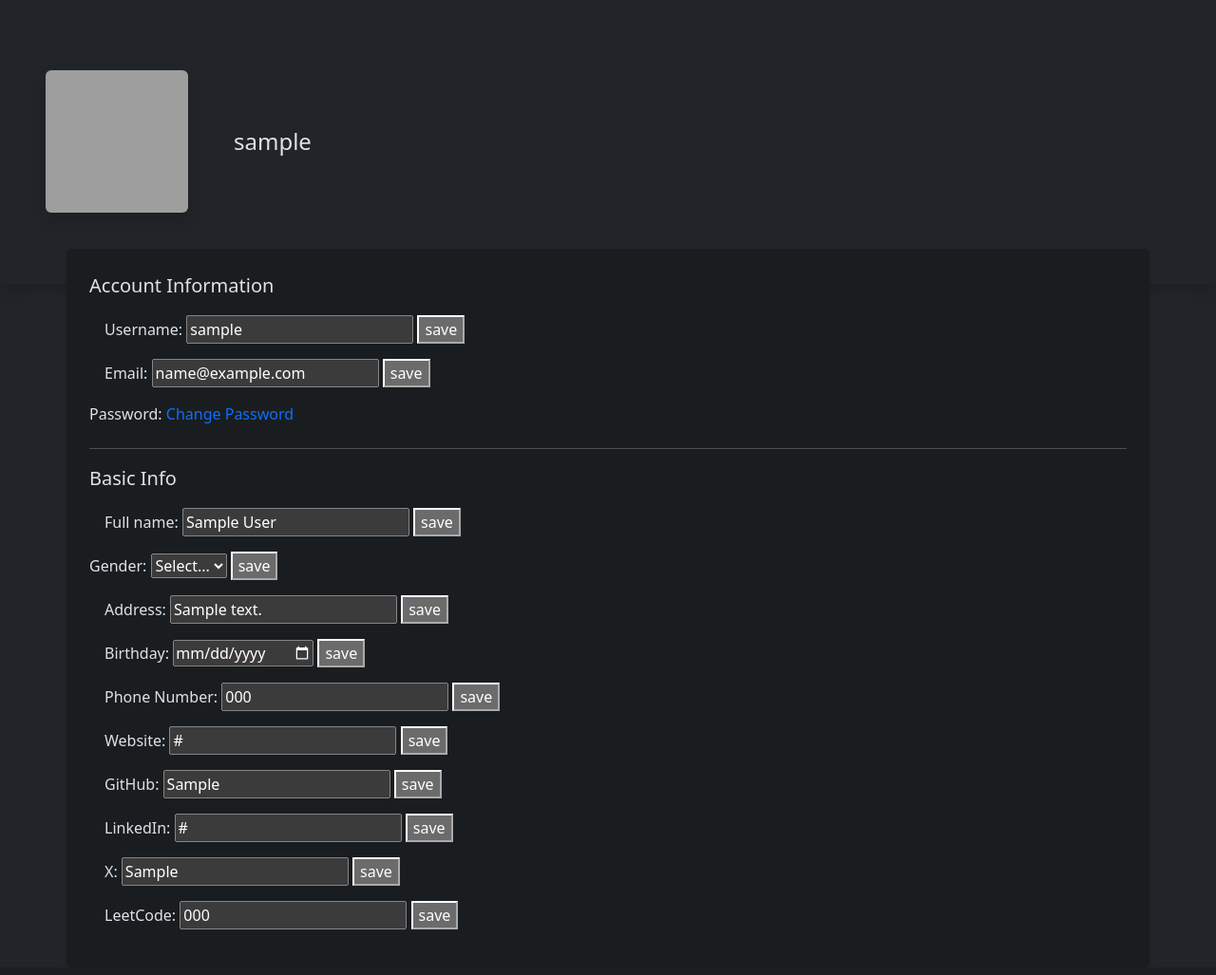
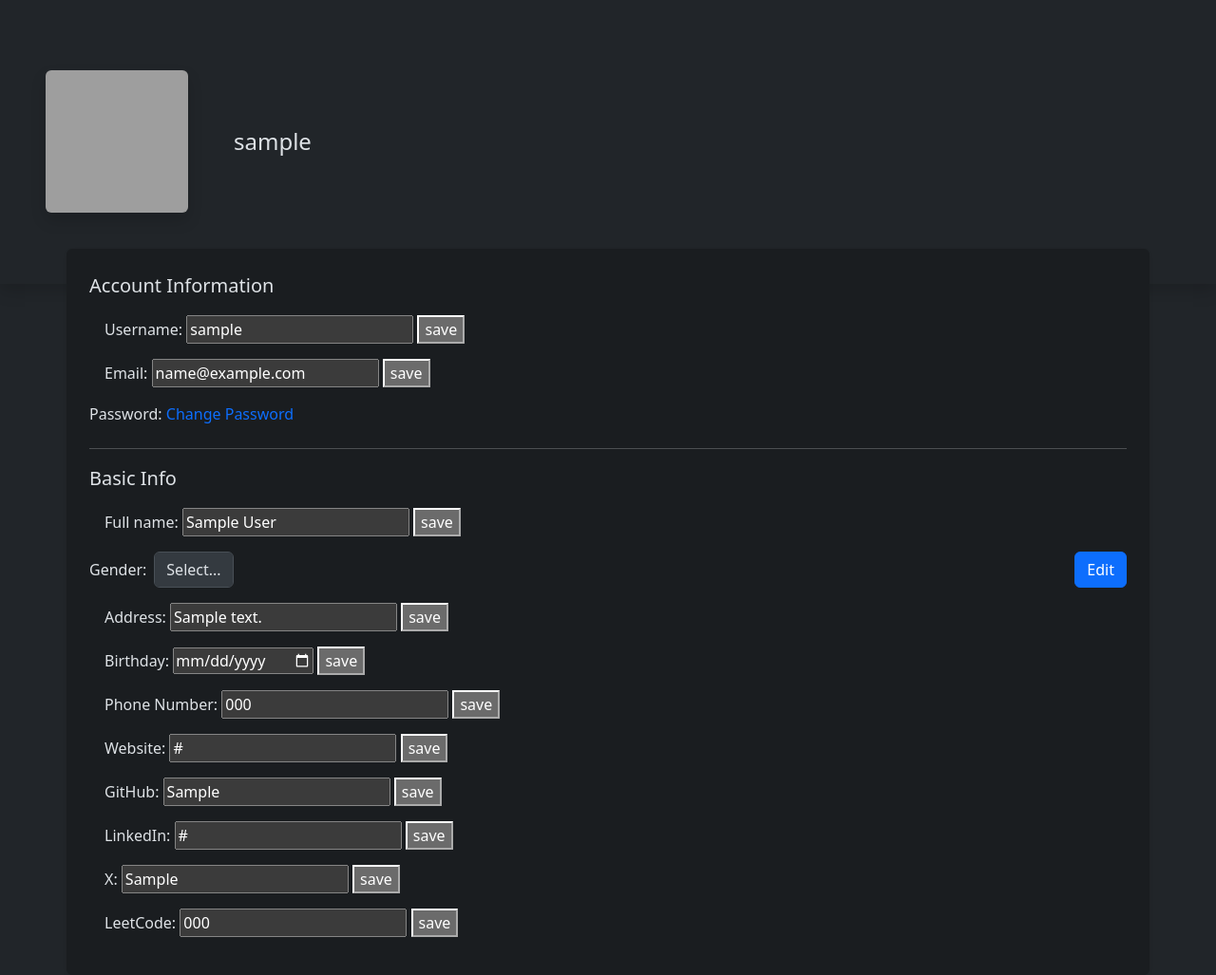
Before and after one commit to Ognjeniii/geeks-krug, a PHP site: page /edit in a window 1280 px wide. Shown: the part 57-1084 px from the top of the page at 95% size. Before the commit the page ends 1036 px from the top, so only its background shows below. Run offline with PHP 8.4, Linux system fonts and the light colour scheme; the visitor is signed in with stand-in values (Sample User, id 1); tables that the repository leaves empty or names only in its code hold one stand-in row (values such as "Sample post"); grey boxes are pictures that could not be loaded.

```diff
--- a/src/resources/views/user/edit_profile.php
+++ b/src/resources/views/user/edit_profile.php
@@ -85,16 +85,21 @@ $user = User::getUserById($user_id);
             </form>
         </div>
 
-        <!-- we need gender in db -->
-
-        <form action="../../../User/logic/edit_profile/edit_gender.php" method="post">
-            <label for="gender">Gender:</label>
-            <select name="gender">
-                <option value="select">Select...</option>
-                <option value="male">Male</option>
-                <option value="female">Female</option>
-            </select>
-            <button type="submit">save</button>
+        <form action="#" method="post">
+            <div class="mb-3 d-flex justify-content-between align-items-center" id="gender-row">
+                <div class="d-flex align-items-center gap-2">
+                    <label for="gender" class="form-label mb-0">Gender:</label>
+                    <select id="gender-select" name="gender" class="form-control" disabled>
+                        <option value="select">Select...</option>
+                        <option value="male">Male</option>
+                        <option value="female">Female</option>
+                    </select>
+                </div>
+                <div>
+                    <button type="button" class="edit-button btn btn-primary" data-row-id="gender-row">Edit</button>
+                    <button type="submit" class="save-button btn btn-success" style="display: none;">Save</button>
+                </div>
+            </div>
         </form>
 
         <div class="m-3">
```
